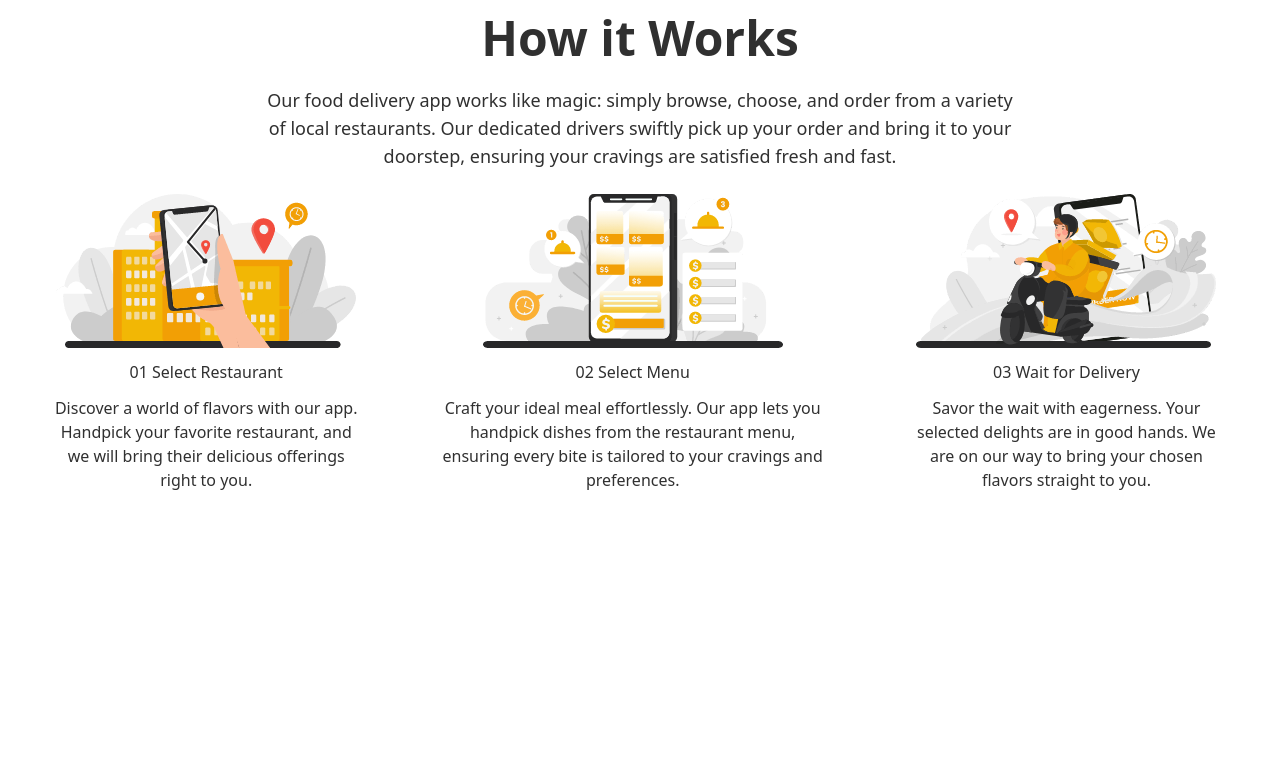
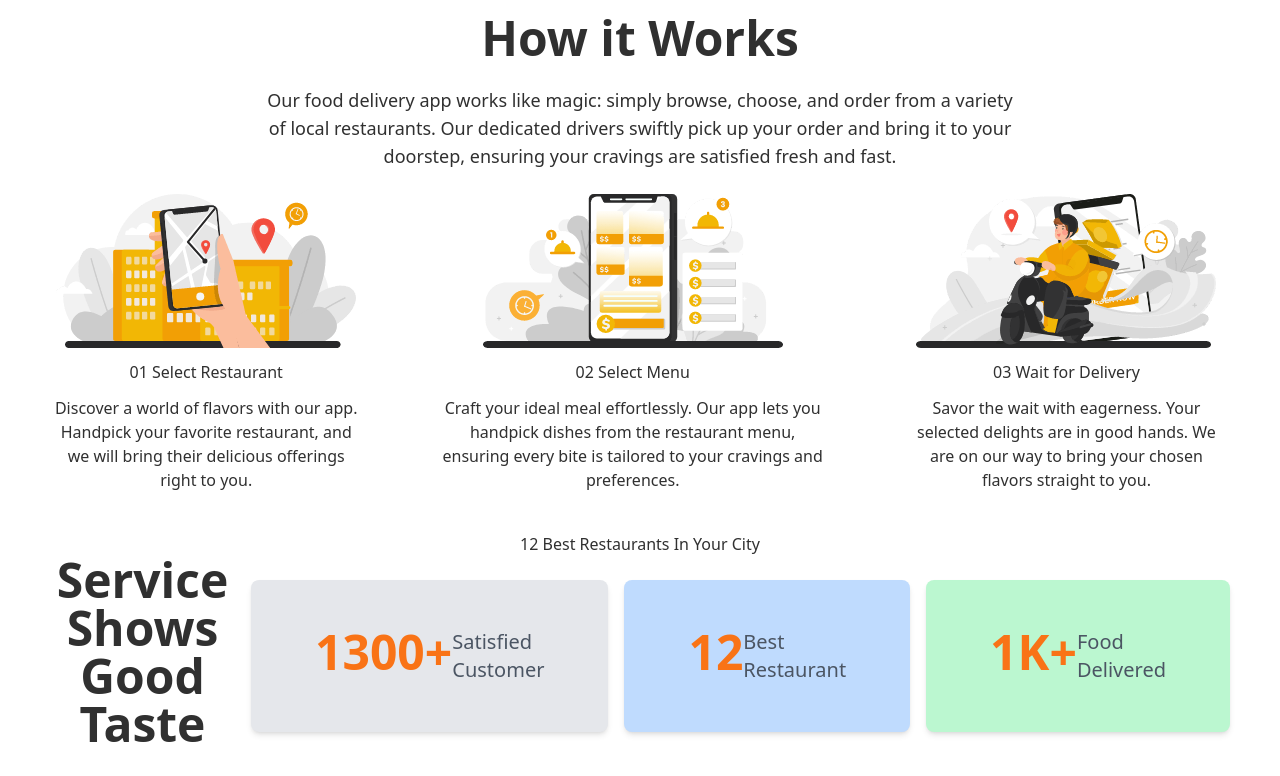
Before and after one commit to NullPointError07/Food-Delivery-App-Client-Side, a React (Vite) app: page / in a window 1280 px wide. Shown: the part 790-1566 px from the top of the page. Before the commit the page ends 1302 px from the top, so only its background shows below. Built offline with nearby package versions, Linux system fonts and the light colour scheme; no server answers.

Commit message:
added reviews section

```diff
--- a/src/Components/Home/Home.jsx
+++ b/src/Components/Home/Home.jsx
@@ -6,6 +6,8 @@ import {
   ArrowSmallUpIcon,
 } from "@heroicons/react/24/solid";
 import SecondSection from "./SecondSection";
+import Restaurants from "./Restaurants";
+import Reviews from "./Reviews";
 
 const Home = () => {
   const [dropdown, setDropDown] = useState(false);
@@ -70,6 +72,8 @@ const Home = () => {
         <img src={homeTopImg} alt="" />
       </div>
       <SecondSection></SecondSection>
+      <Restaurants></Restaurants>
+      <Reviews></Reviews>
     </>
   );
 };
--- /dev/null
+++ b/src/Components/Home/Restaurants.jsx
@@ -0,0 +1,9 @@
+const Restaurants = () => {
+  return (
+    <div>
+      <h1>12 Best Restaurants In Your City</h1>
+    </div>
+  );
+};
+
+export default Restaurants;
--- /dev/null
+++ b/src/Components/Home/Reviews.jsx
@@ -0,0 +1,33 @@
+const Reviews = () => {
+  return (
+    <div className="flex flex-col lg:flex-row items-center justify-between space-y-4 lg:space-y-0 lg:space-x-4">
+      <div>
+        <h1 className="text-5xl font-semibold mb-2">
+          Service Shows <br /> Good Taste
+        </h1>
+      </div>
+      <div className="flex bg-gray-200 py-12 px-16 rounded-lg shadow-md text-left">
+        <h1 className="text-5xl font-semibold text-orange-500 mb-2">1300+</h1>
+        <p className="text-gray-600 text-xl">
+          Satisfied <br /> Customer
+        </p>
+      </div>
+      <div className="flex bg-blue-200 py-12 px-16 rounded-lg shadow-md text-left">
+        <h1 className="text-5xl font-semibold text-orange-500 mb-2">12 </h1>
+        <p className="text-gray-600 text-xl">
+          Best <br />
+          Restaurant
+        </p>
+      </div>
+      <div className="flex bg-green-200 py-12 px-16 rounded-lg shadow-md text-left">
+        <h1 className="text-5xl font-semibold text-orange-500 mb-2">1K+</h1>
+        <p className="text-gray-600 text-xl">
+          Food <br />
+          Delivered
+        </p>
+      </div>
+    </div>
+  );
+};
+
+export default Reviews;
--- a/src/Components/Home/SecondSection.jsx
+++ b/src/Components/Home/SecondSection.jsx
@@ -4,7 +4,7 @@ import step3Image from "../../assets/Images/SecondSection_Step3.png";
 
 const SecondSection = () => {
   return (
-    <div className="mt-4 text-center">
+    <div className="mt-4 text-center my-10">
       <h1 className="text-5xl font-bold">How it Works</h1>
       <p className="lg:mx-52 text-lg py-6">
         Our food delivery app works like magic: simply browse, choose, and order
--- a/tailwind.config.js
+++ b/tailwind.config.js
@@ -7,6 +7,6 @@ export default {
   // eslint-disable-next-line no-undef
   plugins: [require("daisyui")],
   daisyui: {
-    themes: ["light", "dark", "lemonade"],
+    themes: ["light", "dark", "lemonade", "cupcake"],
   },
 };
```
